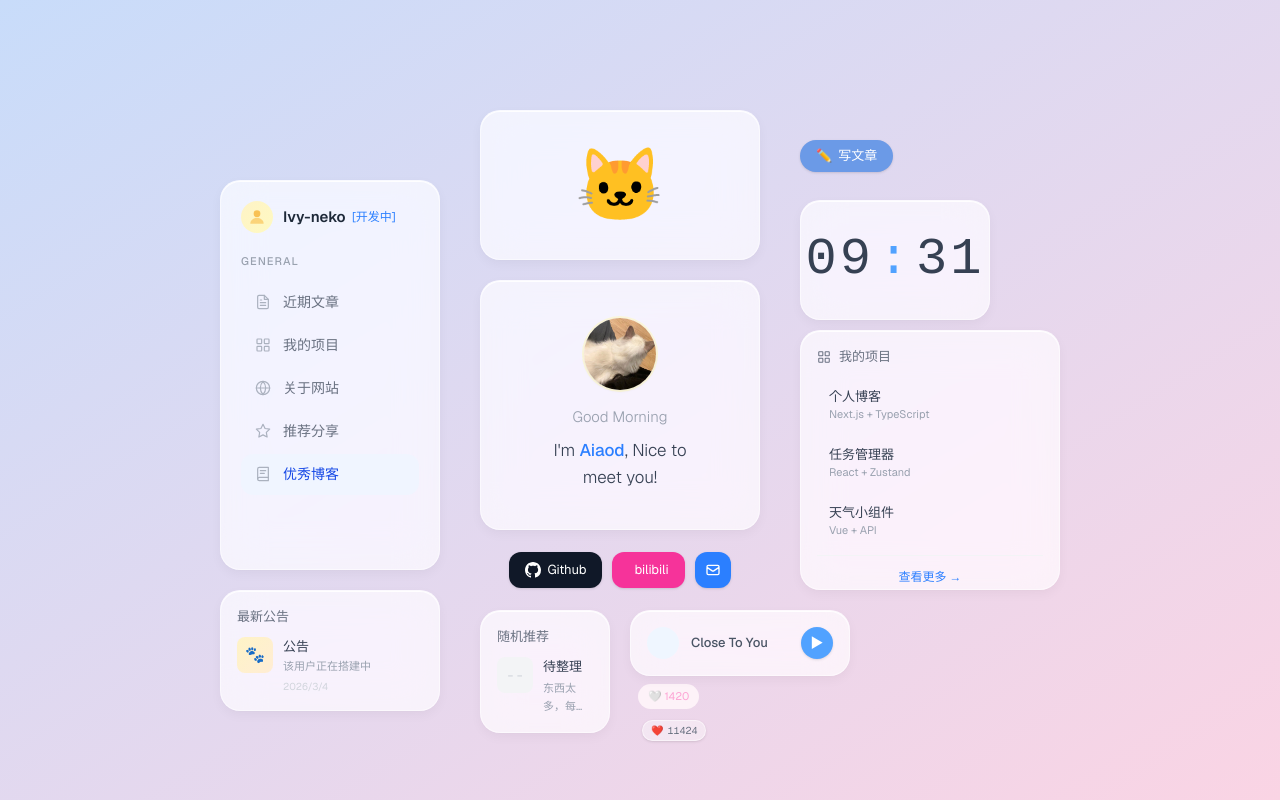
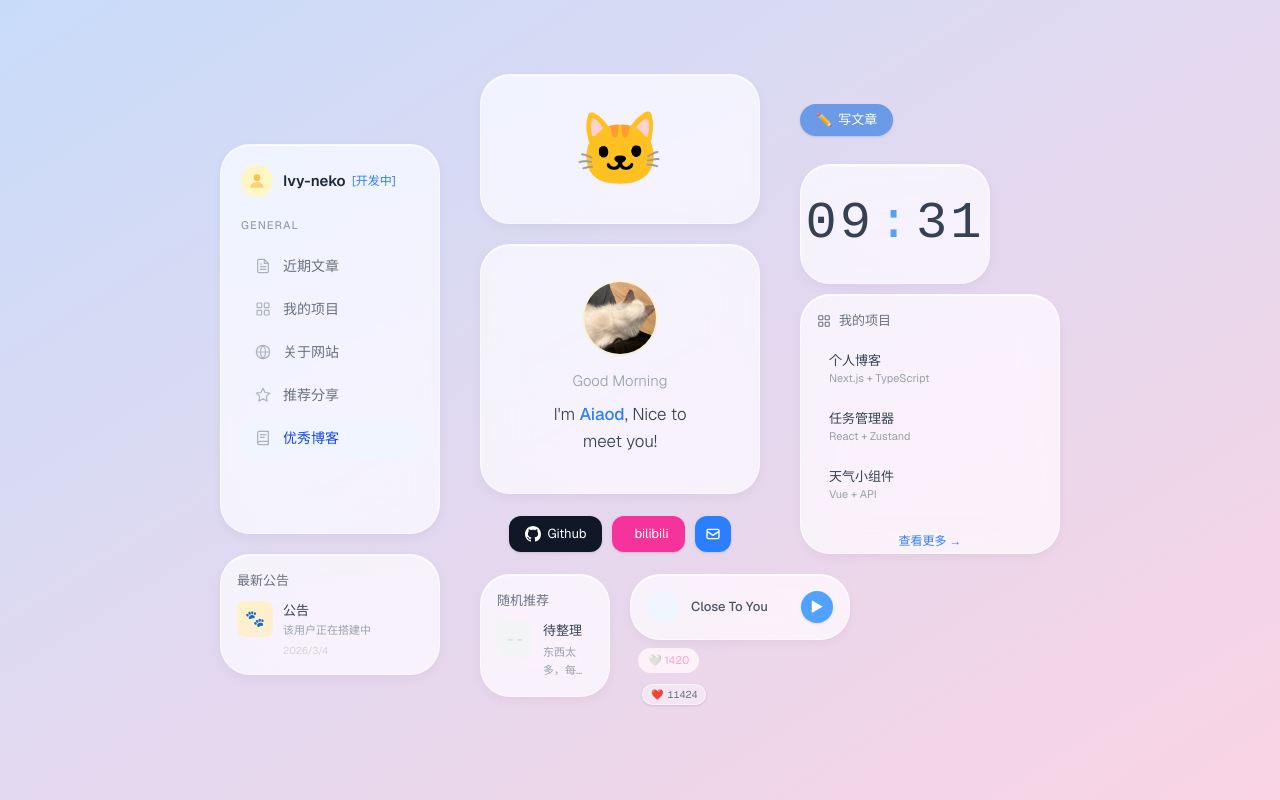
Before and after one commit to aiaod1009/about-me, a Next.js app: page / in a window 1280 px wide. Built offline with nearby package versions, Linux system fonts and the light colour scheme.

Commit message:
页面布局调整

```diff
--- a/app/globals.css
+++ b/app/globals.css
@@ -39,7 +39,7 @@ body {
   background: rgba(255, 255, 255, 0.68);
   backdrop-filter: blur(20px) saturate(1.5);
   -webkit-backdrop-filter: blur(20px) saturate(1.5);
-  border-radius: 20px;
+  border-radius: 30px;
   box-shadow:
     0 4px 12px rgba(0, 0, 0, 0.04),
     0 1px 3px rgba(0, 0, 0, 0.02),
--- a/app/page.tsx
+++ b/app/page.tsx
@@ -10,9 +10,9 @@ import RecommendCard from "@/components/widgets/RecommendCard";
 
 export default function Home() {
   return (
-    <div className="relative min-h-screen overflow-hidden flex items-center justify-center bg-gradient-to-br from-[#c8dcfa] to-[#fad4e4]">
+    <div className="relative min-h-screen overflow-auto flex items-start justify-center pt-1 bg-gradient-to-br from-[#c8dcfa] to-[#fad4e4]">
       {/* 限制最大容器并提供相对定位环境 */}
-      <div className="relative select-none" style={{ width: "1200px", height: "720px" }}>
+      <div className="relative select-none" style={{ width: "1200px", minHeight: "720px" }}>
 
         {/* ================= 左列 ================= */}
         <div className="absolute" style={{ left: "180px", top: "140px", width: "220px", height: "390px" }}>
```
